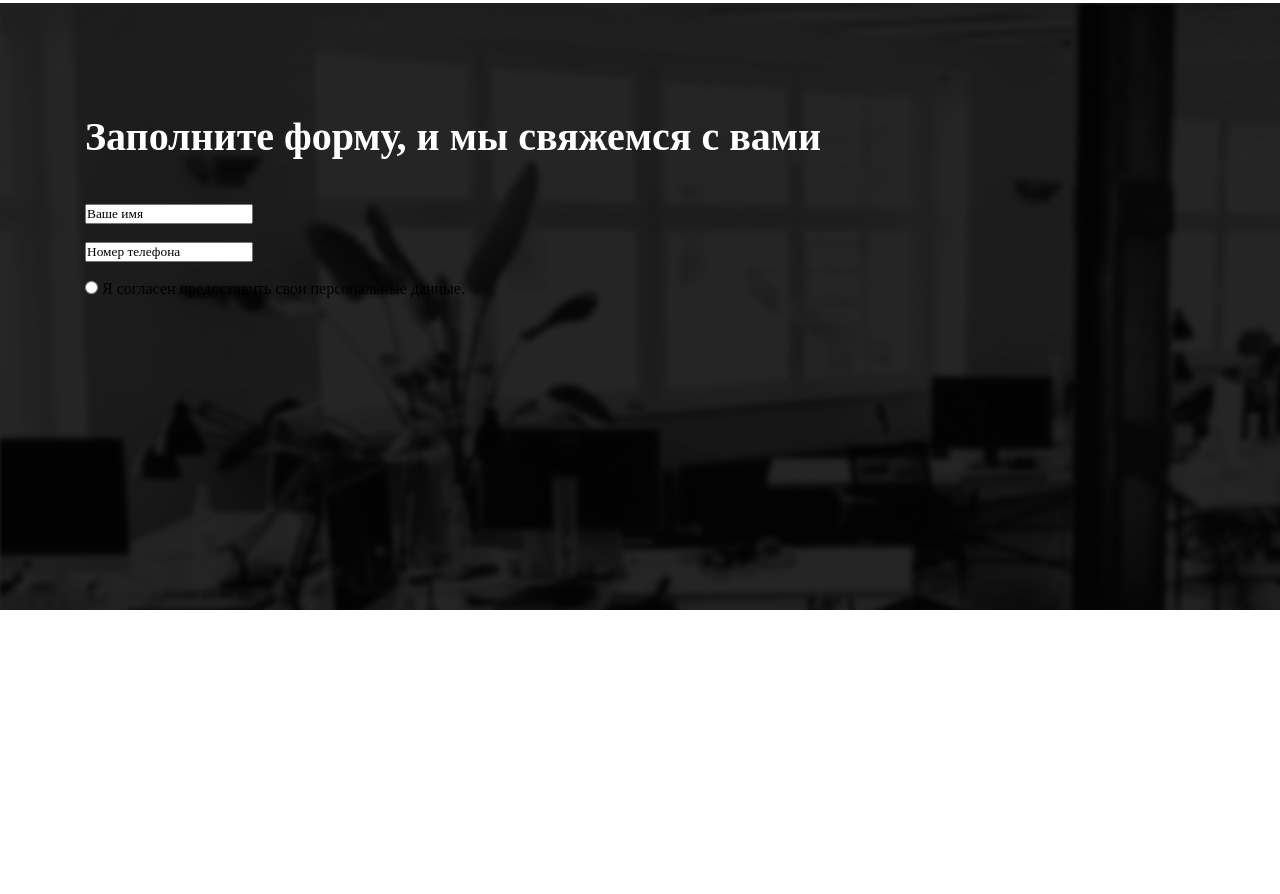
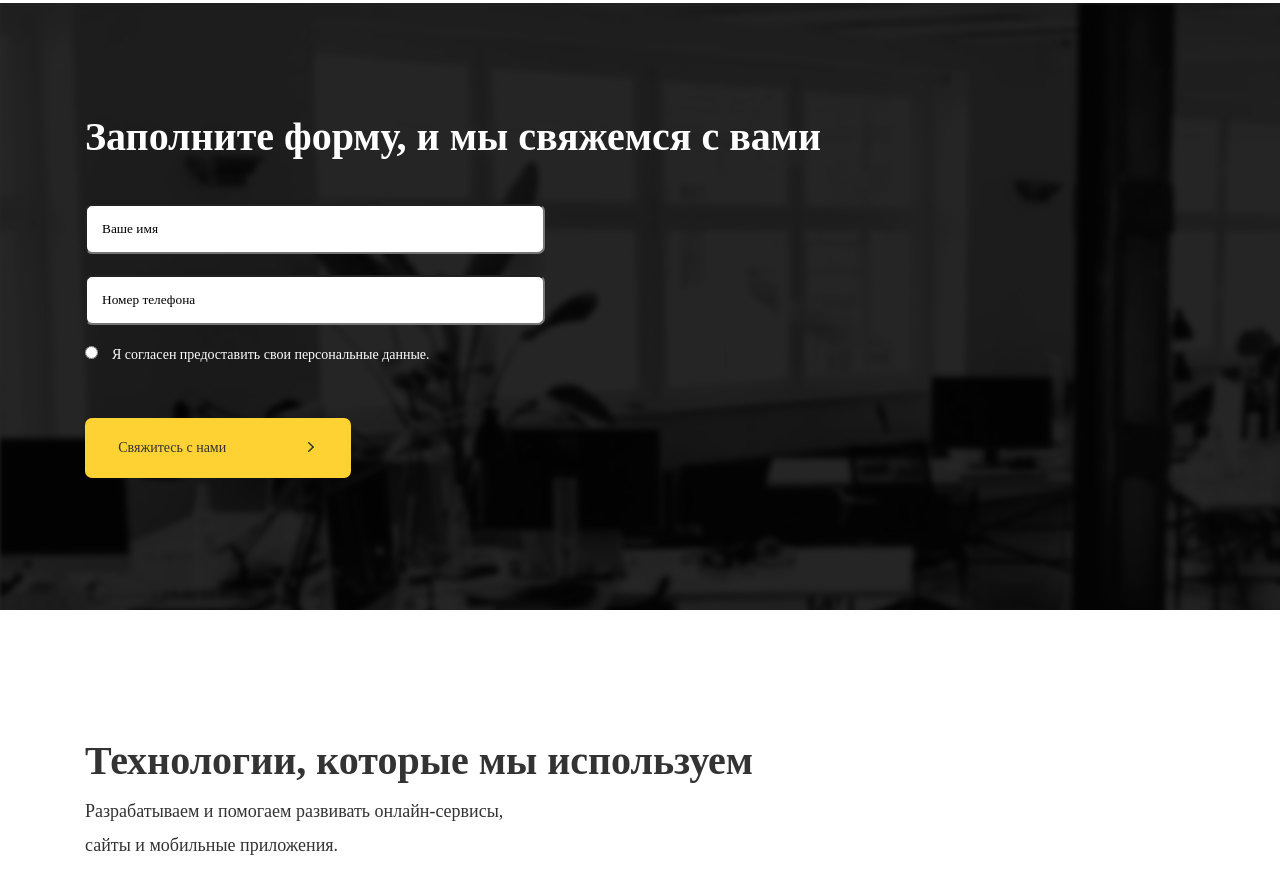
Before and after one commit to DenisDzen/A_Commercial_Home_Work_04.12.2022, a plain HTML site: page index.html in a window 1280 px wide. Shown: the part 2666-3560 px from the top of the page. Before the commit the page ends 3394 px from the top, so only its background shows below. Drawn offline with Linux system fonts and the light colour scheme; a web font is replaced by a local one.

Commit message:
contact form

```diff
--- a/index.html
+++ b/index.html
@@ -148,12 +148,25 @@
         <div class="container">
             <form class="feedback-form" action="handler.php">
                 <h2 class="feedback-h2">Заполните форму, и мы свяжемся с вами</h2>
-                <input type="text" name="name" value="Ваше имя"><br><br>
-                <input type="tel" name="phone" value="Номер телефона"><br><br>
-                <input type="radio" name="agreement" value="agreement" class="feedback-agreement"> Я согласен предоставить свои персональные данные.
+                <input type="text" name="name" value="Ваше имя" class="textInput">
+                <input type="tel" name="phone" value="Номер телефона" class="telInput">
+                <input type="radio" name="agreement" value="agreement"><span class="agree">Я согласен предоставить свои персональные данные.</span>
             </form>
+            <a href="@" class="btn-contact">Свяжитесь с нами <img class="img-button" src="/icons/Vector(3).png" alt=""> </a>
         </div>
     </div>
+    <div class="tehnologic">
+        <div class="container">
+            <h2 class="tehnologic-title">Технологии, которые мы используем</h2>
+            <p class="tehnologic-discr">
+                Разрабатываем и помогаем развивать онлайн-сервисы, <br>
+                сайты и мобильные приложения.
+            </p>
 
+            <div class="tehnologic-wraper-grid">
+
+            </div>
+        </div>
+    </div>
 </body>
 </html>
--- a/style/main.css
+++ b/style/main.css
@@ -317,9 +317,64 @@ button:focus  {
     color: #FFFFFF;
 }
 
-.feedback-agreement {
+.textInput {
+    display: block;
+    padding: 15px;
+    width: 460px;
+    background: #FFFFFF;
+    border-radius: 7px;
+    outline: none;
+    margin-bottom: 21px;
+}
+
+.telInput {
+    display: block;
+    padding: 15px;
+    width: 460px;
+    background: #FFFFFF;
+    border-radius: 7px;
+    outline: none;
+    margin-bottom: 20px;
+}
+
+.agree {
     font-family: 'Gotham Pro';
     font-size: 14px;
     line-height: 16px;
     color: #FFFFFF;
+    margin-left: 14px;
 }
+
+.btn-contact {
+    display: block;
+    text-decoration: none;
+    height: 60px;
+    width: 266px;
+    background: #FED233;
+    border-radius: 7px;
+    outline: none;
+    cursor: pointer;
+    color: #333333;
+    font-family: 'Gotham Pro';
+    font-size: 14px;
+    transition: transform 0.15s;
+    text-align: center;
+    padding: 22px 0 0 21px;
+    margin-top: 55px;
+}
+
+
+.tehnologic-title {
+    font-family: 'Gotham Pro';
+    font-size: 40px;
+    line-height: 66px;
+    color: #333333;
+}
+
+.tehnologic-discr {
+    font-family: 'Gotham Pro';
+    font-size: 18px;
+    line-height: 34px;
+    color: #333333;
+    margin-bottom: 87px;
+}
```
